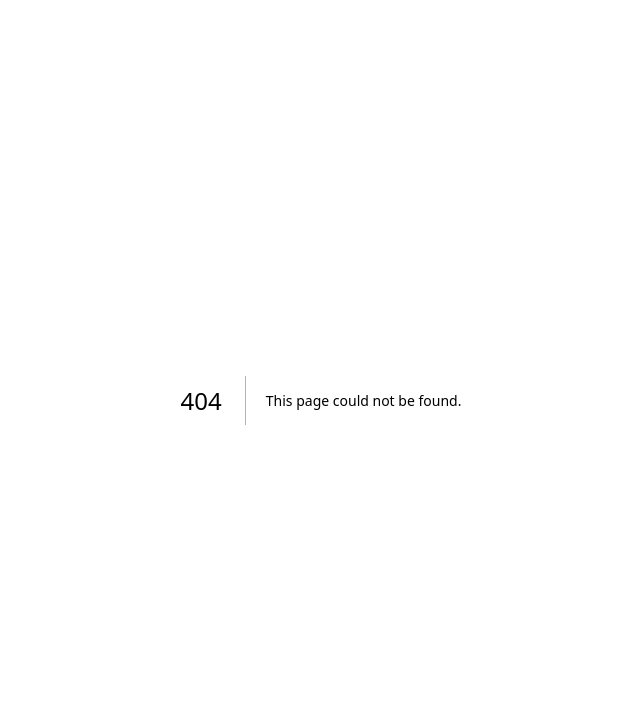
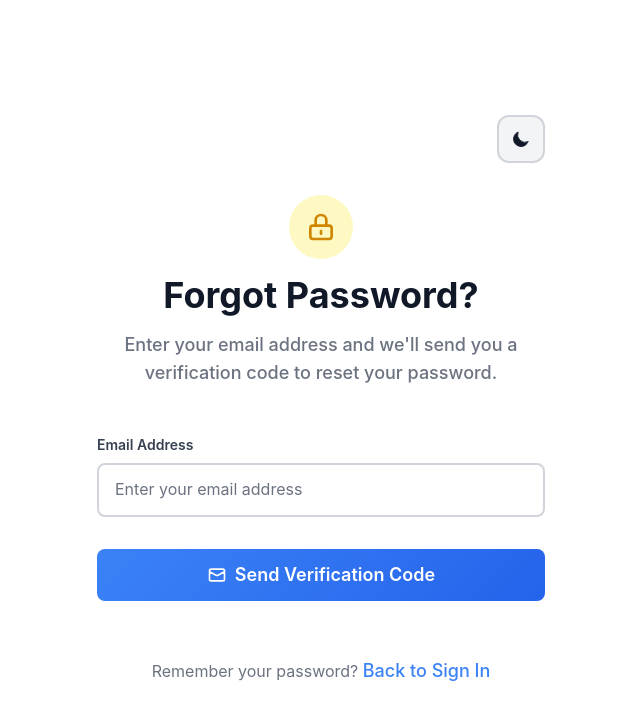
Before and after one commit to TechTorque-2025/Frontend_Web, a Next.js app: page /auth/forgot-password in a window 1280 px wide. Before the commit this address had no page. Shown: the top 720 px of the page, without its empty margins (319-959 px from the left). Built offline with nearby package versions, Linux system fonts and the light colour scheme.

Commit message:
Add forgot password page with email verification

```diff
--- /dev/null
+++ b/src/app/auth/forgot-password/page.tsx
@@ -0,0 +1,131 @@
+'use client'
+
+import { useState } from 'react'
+import Link from 'next/link'
+import { useRouter } from 'next/navigation'
+import ThemeToggle from '../../components/ThemeToggle'
+
+export default function ForgotPasswordPage() {
+  const [email, setEmail] = useState('')
+  const [isSubmitted, setIsSubmitted] = useState(false)
+  const router = useRouter()
+
+  const handleSubmit = (e: React.FormEvent) => {
+    e.preventDefault()
+    console.log('Password reset requested for:', email)
+    setIsSubmitted(true)
+    // Here you would typically send the reset email and redirect to OTP page
+    setTimeout(() => {
+      router.push('/auth/otp-verify')
+    }, 2000)
+  }
+
+  if (isSubmitted) {
+    return (
+      <div className="min-h-screen flex items-center justify-center theme-bg-primary py-12 px-4 sm:px-6 lg:px-8">
+        <div className="max-w-md w-full space-y-8 text-center">
+          <div className="flex justify-end">
+            <ThemeToggle />
+          </div>
+          <div>
+            <div className="mx-auto flex items-center justify-center h-16 w-16 rounded-full bg-green-100 dark:bg-green-900/30 mb-6">
+              <svg
+                className="h-8 w-8 text-green-600 dark:text-green-400"
+                fill="none"
+                viewBox="0 0 24 24"
+                stroke="currentColor"
+              >
+                <path
+                  strokeLinecap="round"
+                  strokeLinejoin="round"
+                  strokeWidth={2}
+                  d="M5 13l4 4L19 7"
+                />
+              </svg>
+            </div>
+            <h2 className="text-4xl font-bold theme-text-primary">
+              Check your email
+            </h2>
+            <p className="mt-4 text-lg theme-text-secondary">
+              We've sent a verification code to {email}
+            </p>
+            <p className="mt-6 text-base theme-text-muted">
+              Redirecting to OTP verification...
+            </p>
+          </div>
+        </div>
+      </div>
+    )
+  }
+
+  return (
+    <div className="min-h-screen flex items-center justify-center theme-bg-primary py-12 px-4 sm:px-6 lg:px-8">
+      <div className="max-w-md w-full space-y-8">
+        <div className="flex justify-end">
+          <ThemeToggle />
+        </div>
+        <div>
+          <div className="text-center">
+            <div className="flex justify-center mb-4">
+              <div className="w-16 h-16 rounded-full bg-yellow-100 dark:bg-yellow-900/30 flex items-center justify-center">
+                <svg className="w-8 h-8 text-yellow-600 dark:text-yellow-400" fill="none" stroke="currentColor" viewBox="0 0 24 24">
+                  <path strokeLinecap="round" strokeLinejoin="round" strokeWidth={2} d="M12 15v2m-6 4h12a2 2 0 002-2v-6a2 2 0 00-2-2H6a2 2 0 00-2 2v6a2 2 0 002 2zm10-10V7a4 4 0 00-8 0v4h8z" />
+                </svg>
+              </div>
+            </div>
+            <h2 className="text-4xl font-bold theme-text-primary">
+              Forgot Password?
+            </h2>
+          </div>
+          <p className="mt-4 text-center text-lg theme-text-muted font-medium">
+            Enter your email address and we'll send you a verification code to reset your password.
+          </p>
+        </div>
+        <form className="mt-12 space-y-8" onSubmit={handleSubmit}>
+          <div className="space-y-6">
+            <div>
+              <label htmlFor="email" className="block text-sm font-semibold theme-text-secondary mb-2">
+                Email Address
+              </label>
+              <input
+                id="email"
+                name="email"
+                type="email"
+                autoComplete="email"
+                required
+                className="theme-input w-full"
+                placeholder="Enter your email address"
+                value={email}
+                onChange={(e) => setEmail(e.target.value)}
+              />
+            </div>
+          </div>
+
+          <div className="space-y-4">
+            <button
+              type="submit"
+              className="theme-button-primary w-full text-lg font-semibold py-4 rounded-xl flex items-center justify-center"
+            >
+              <svg className="w-5 h-5 mr-2" fill="none" stroke="currentColor" viewBox="0 0 24 24">
+                <path strokeLinecap="round" strokeLinejoin="round" strokeWidth={2} d="M3 8l7.89 4.26a2 2 0 002.22 0L21 8M5 19h14a2 2 0 002-2V7a2 2 0 00-2-2H5a2 2 0 00-2 2v10a2 2 0 002 2z" />
+              </svg>
+              Send Verification Code
+            </button>
+          </div>
+
+          <div className="text-center pt-6">
+            <p className="text-base theme-text-muted">
+              Remember your password?{' '}
+              <Link
+                href="/auth/login"
+                className="theme-link font-semibold text-lg"
+              >
+                Back to Sign In
+              </Link>
+            </p>
+          </div>
+        </form>
+      </div>
+    </div>
+  )
+}
```
